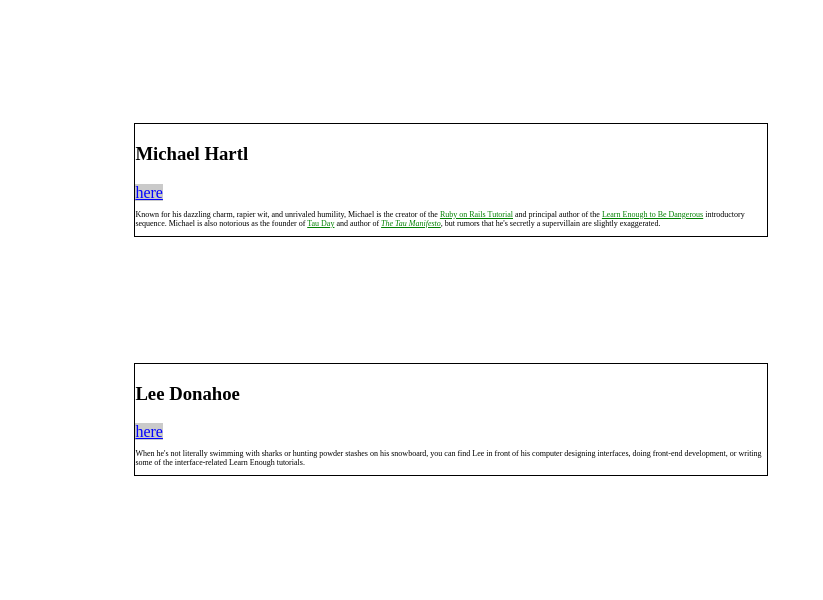
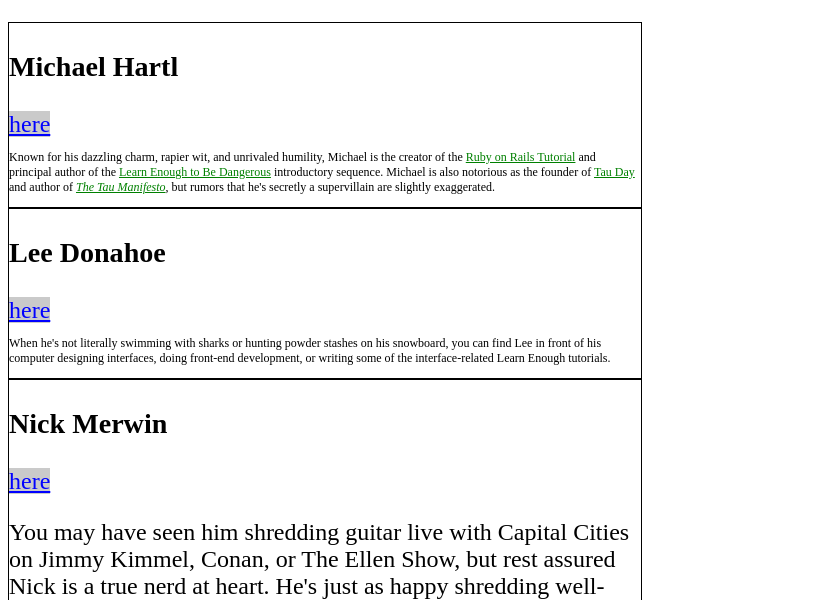
Before and after one commit to webjazznl/learnenough-css, a plain HTML site: page index.html in a window 1280 px wide. Shown: the part 196-796 px from the top of the page, without its empty margins (0-823 px from the left). Drawn offline with Linux system fonts and the light colour scheme.

Commit message:
Demonstrate em

```diff
--- a/index.html
+++ b/index.html
@@ -22,12 +22,13 @@
 
     /* BIO STYLES */
     .bio-wrapper {
+      font-size: 24px;
     }
     .bio-box {
       border: 1px solid #000;
       width: 50%;
-      margin: 10%;
     }
+    /* this would render at 12px see bio-wrapper */
     .bio-copy {
       font-size: 0.5em;
     }
```
